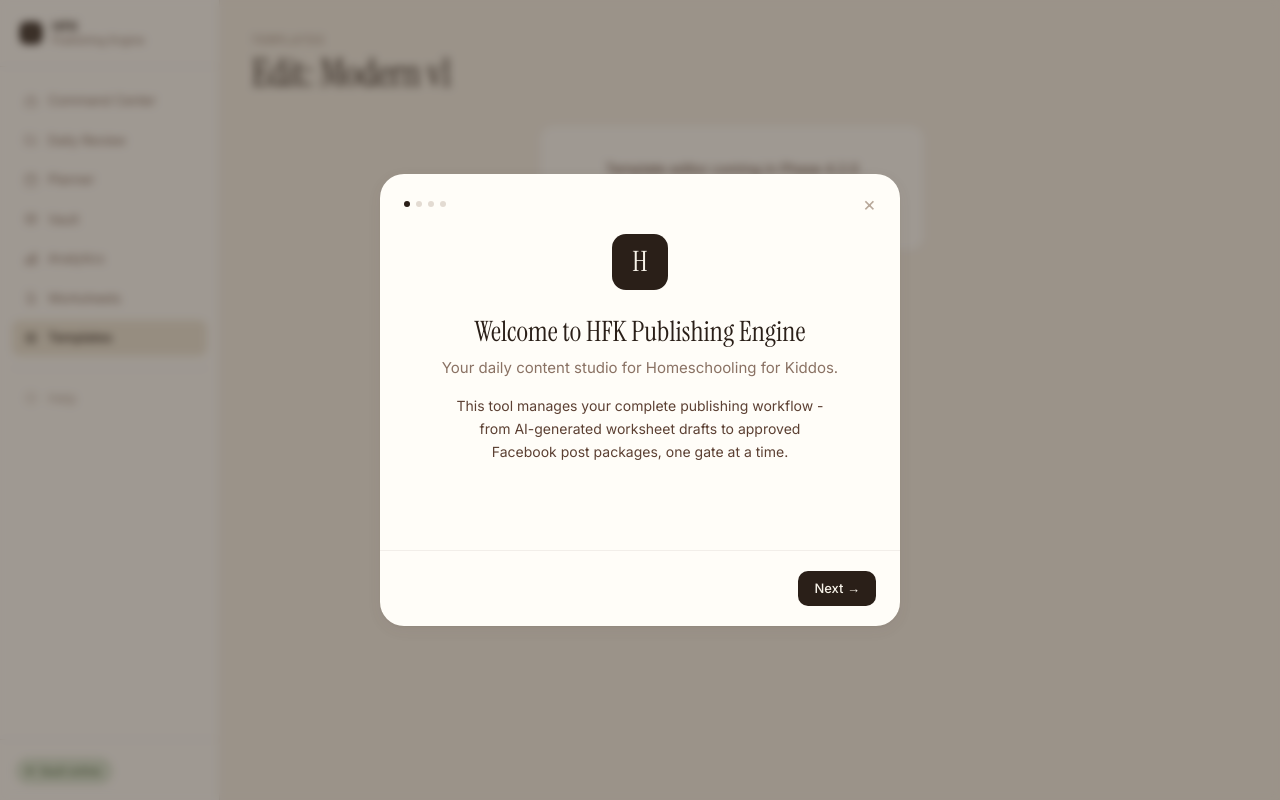
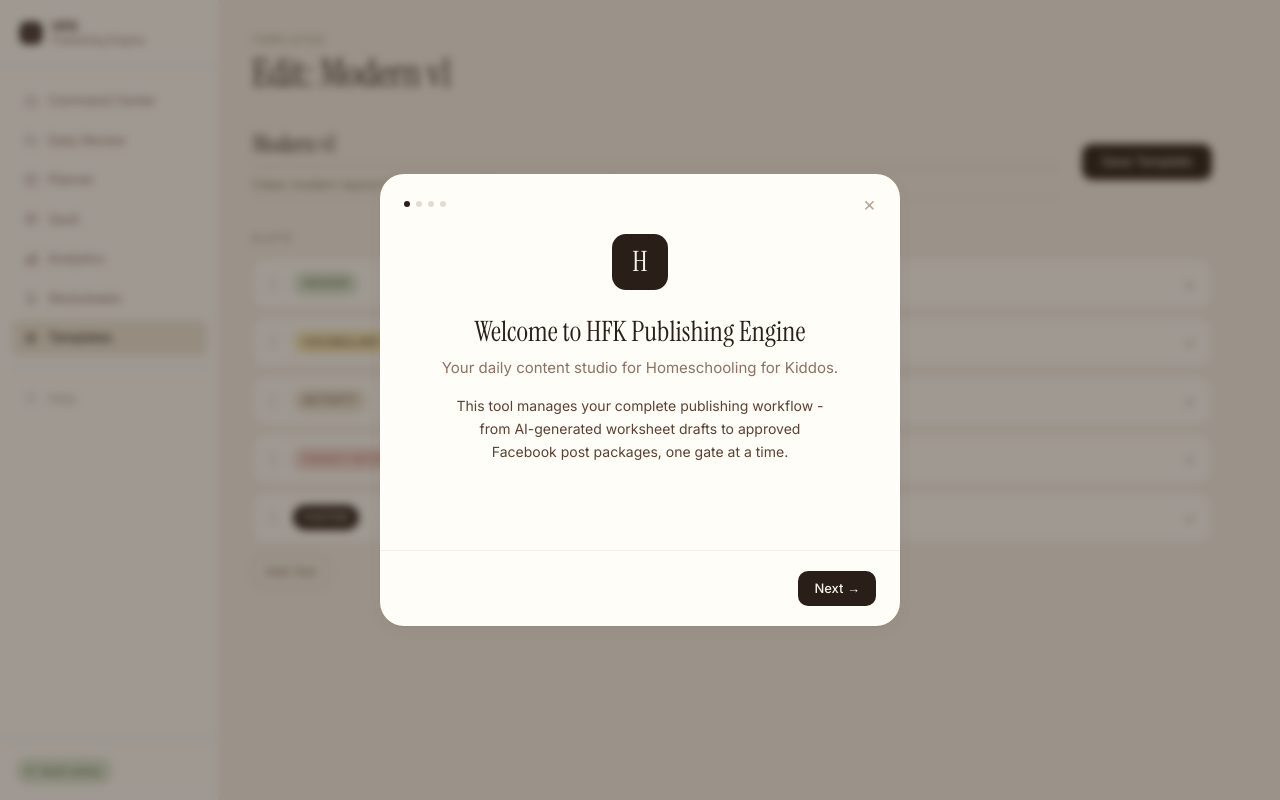
Before and after one commit to princeoncada/hfk-system, a Next.js app: page /templates/modern_v1/edit in a window 1280 px wide. Built offline with nearby package versions, Linux system fonts and the light colour scheme.

Commit message:
feat(templates): wire edit template page to slot editor

```diff
--- a/src/app/templates/[id]/edit/page.tsx
+++ b/src/app/templates/[id]/edit/page.tsx
@@ -1,4 +1,5 @@
 import Link from 'next/link'
+import { TemplateSlotEditor } from '@/components/templates/editor'
 import { getTemplateById } from '@/lib/template.store'
 
 interface EditTemplatePageProps {
@@ -30,14 +31,7 @@ export default async function EditTemplatePage({ params }: EditTemplatePageProps
         </h1>
       </div>
 
-      <div className="mx-auto max-w-sm rounded-card bg-paper p-8 text-center shadow-card">
-        <p className="mb-4 text-[14px] text-ink-2">
-          Template editor coming in Phase 4.2.0
-        </p>
-        <Link href="/templates" className="text-[13px] text-sage hover:underline">
-          Back to templates
-        </Link>
-      </div>
+      <TemplateSlotEditor initialDefinition={def} />
     </>
   )
 }
```
